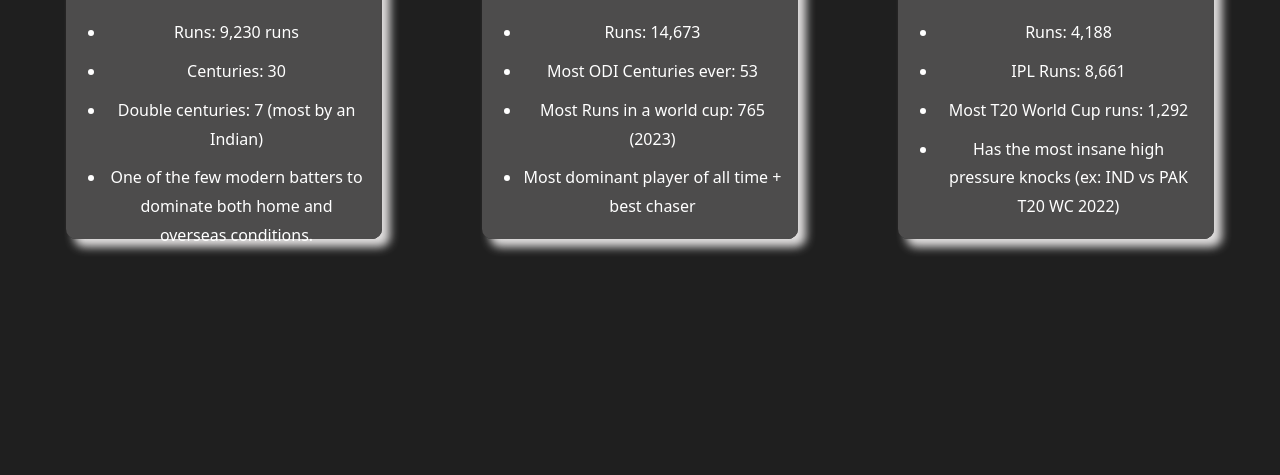
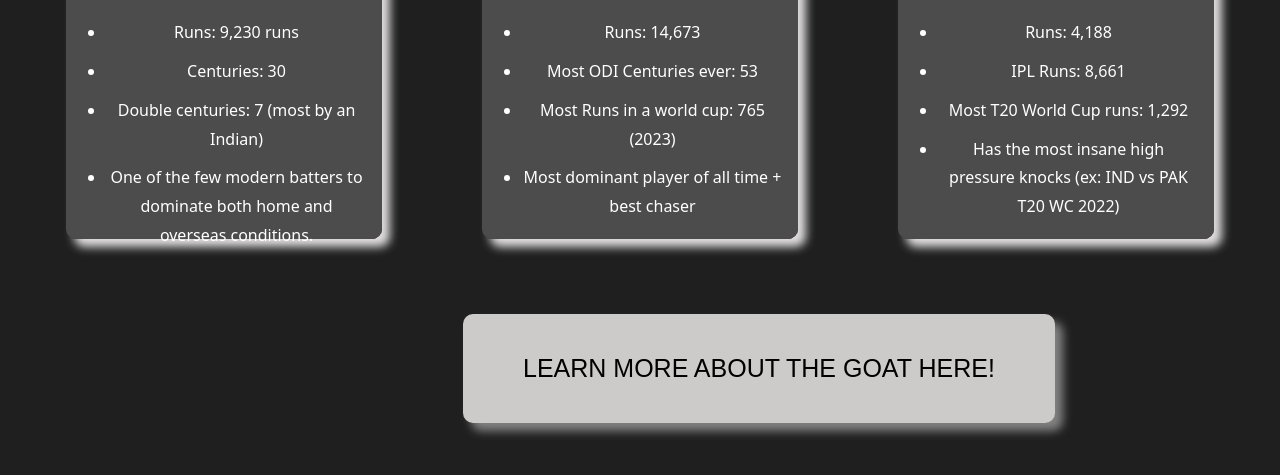
Before and after one commit to kshiteej745/hackclubboba, a plain HTML site: page index.html in a window 1280 px wide. Shown: the part 779-1254 px from the top of the page. Before the commit the page ends 1051 px from the top, so only its background shows below. Drawn offline with Linux system fonts and the light colour scheme.

Commit message:
Added the learn more about goat button

```diff
--- a/index.html
+++ b/index.html
@@ -54,4 +54,12 @@
 
     </div>
 
+    <div>
+        <a target="_blank" href="https://www.espncricinfo.com/cricketers/virat-kohli-253802" style="cursor:pointer">
+            <button >
+                LEARN MORE ABOUT THE GOAT HERE!
+            </button>
+        </a>
+    </div>
+
 </body>
--- a/style.css
+++ b/style.css
@@ -55,3 +55,19 @@
 h4 {
   color:rgb(156, 199, 238);
 }
+
+button {
+  margin-top:50px;
+  padding-left:60px;
+  padding-right:60px;
+  padding-top:40px;
+  padding-bottom:40px;
+  font-size:25px;
+  cursor:pointer;
+  margin-left:455px;
+  margin-bottom:50px;
+  background-color:rgb(205, 202, 202);
+  box-shadow: 8px 8px 10px rgb(132, 131, 131);
+  border:none;
+  border-radius:10px;
+}
```
